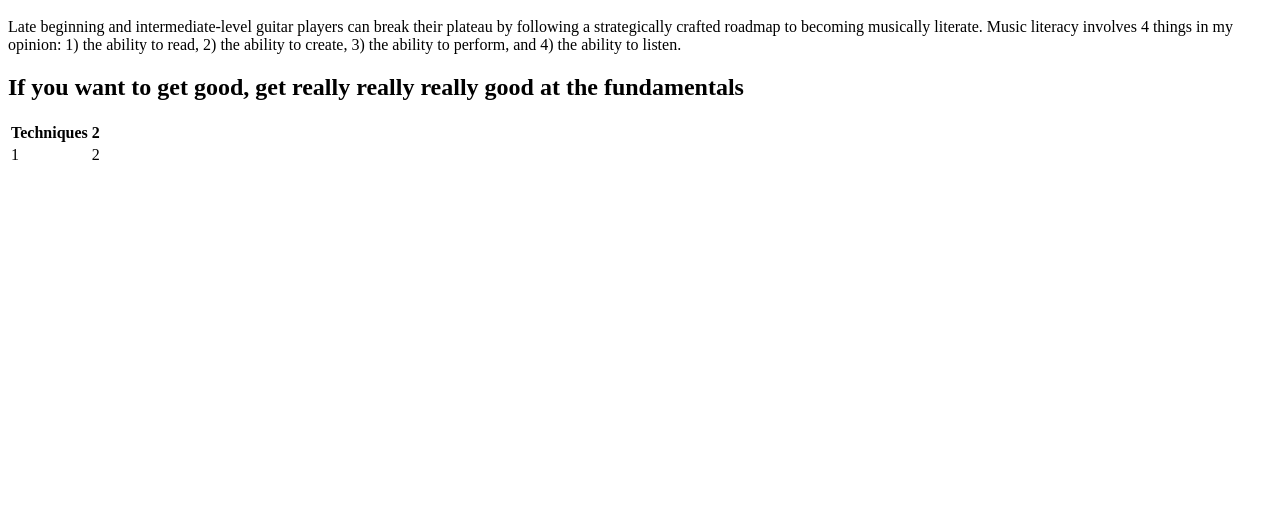
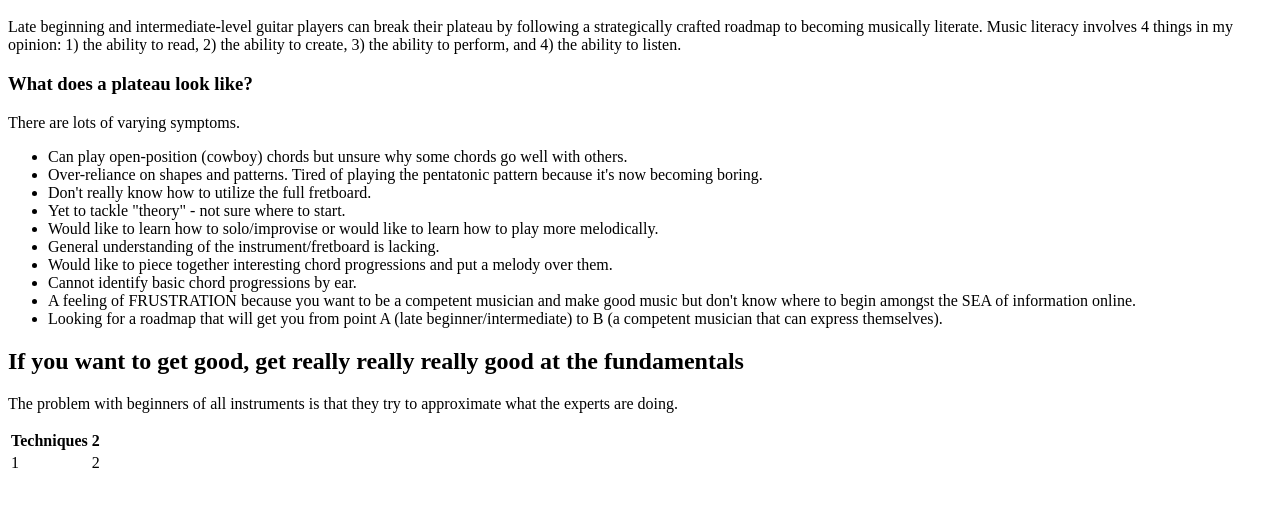
Before and after one commit to justguitarinfo/justguitarinfo.github.io, a plain HTML site: page index.html in a window 1280 px wide. Shown: the part 48-554 px from the top of the page. Drawn offline with Linux system fonts and the light colour scheme.

Commit message:
Update index.html

```diff
--- a/index.html
+++ b/index.html
@@ -5,7 +5,23 @@
     <p>Late beginning and intermediate-level guitar players can break their plateau by following a strategically crafted roadmap to
       becoming musically literate. Music literacy involves 4 things in my opinion: 1) the ability to read, 2) the ability
       to create, 3) the ability to perform, and 4) the ability to listen.</p>
+    <h3>What does a plateau look like?</h3>
+    <p>There are lots of varying symptoms. <ul>
+      <li>Can play open-position (cowboy) chords but unsure why some chords go well with others.</li>
+      <li>Over-reliance on shapes and patterns. Tired of playing the pentatonic pattern because it's now becoming boring.</li>
+      <li>Don't really know how to utilize the full fretboard.</li>
+      <li>Yet to tackle "theory" - not sure where to start.</li>
+      <li>Would like to learn how to solo/improvise or would like to learn how to play more melodically.</li>
+      <li>General understanding of the instrument/fretboard is lacking.</li>
+      <li>Would like to piece together interesting chord progressions and put a melody over them.</li>
+      <li>Cannot identify basic chord progressions by ear.</li>
+      <li>A feeling of FRUSTRATION because you want to be a competent musician and make good music but don't know where to
+      begin amongst the SEA of information online.</li>
+      <li>Looking for a roadmap that will get you from point A (late beginner/intermediate) to B (a competent musician
+        that can express themselves).</li>
+    </ul></p>
     <h2>If you want to get good, get really really really good at the fundamentals</h2>
+    <p>The problem with beginners of all instruments is that they try to approximate what the experts are doing.</p>
 
     <table>
       <tr><th>Techniques</th><th>2</th></tr>
```
